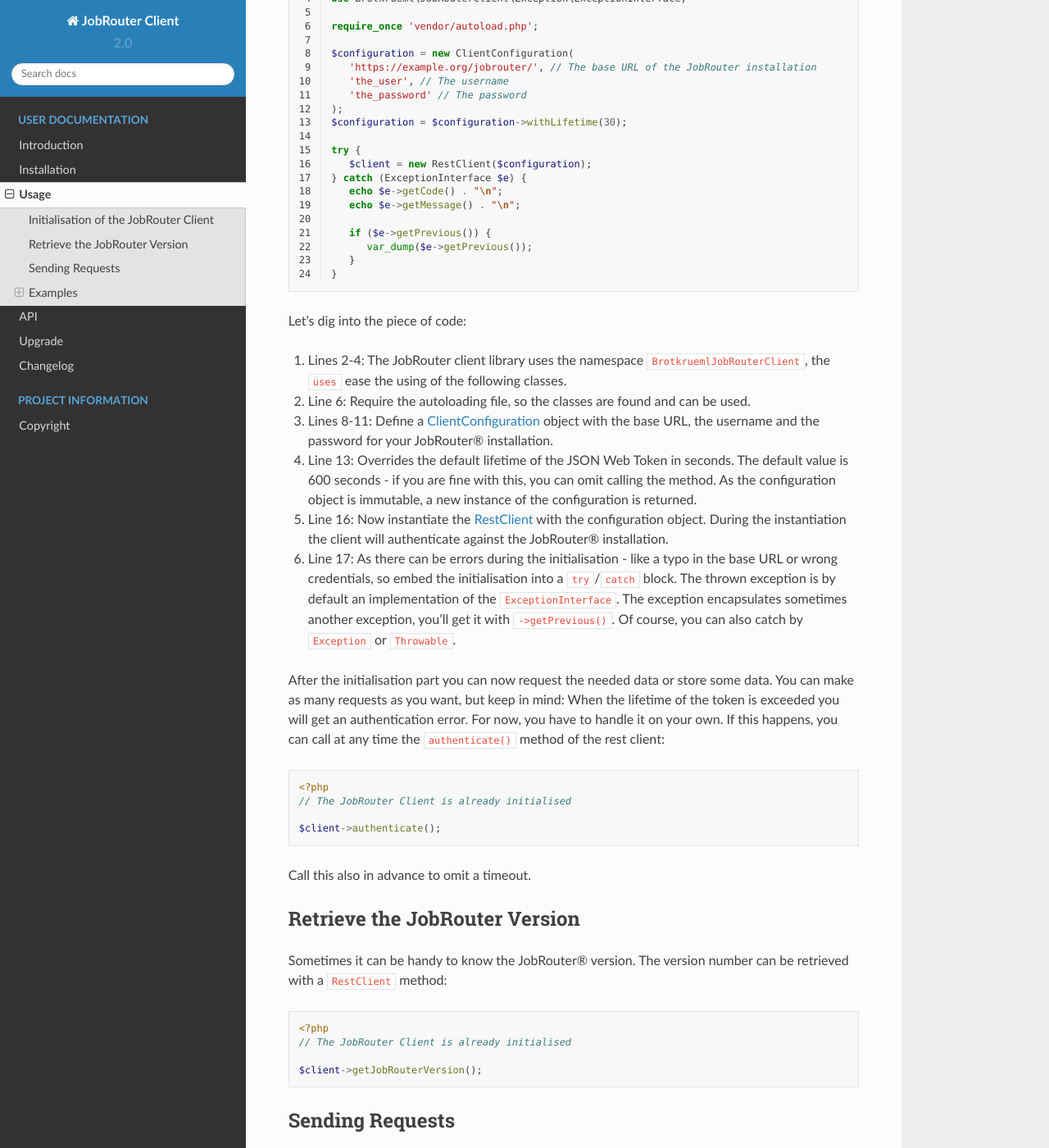
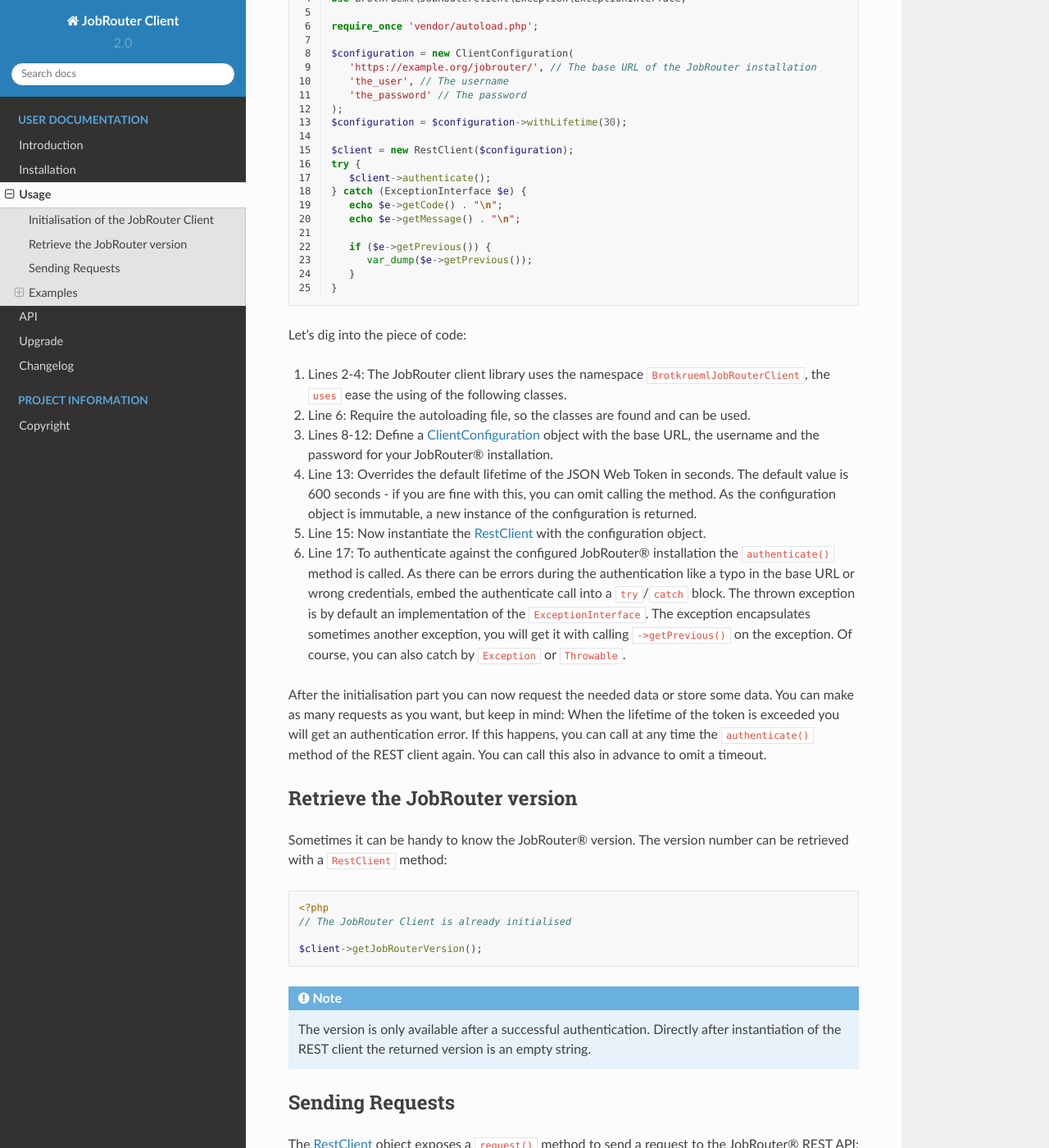
Before and after one commit to jobrouter/php-rest-client, a Sphinx documentation site: the page built from docs/usage.rst, in a window 1280 px wide and 1400 px high, scrolled down 589 px. Shown: the whole window at 82% size. Built offline with Sphinx 7.4.7 and the Read the Docs theme 2.0.0, drawn with Linux system fonts in a browser that asks for light colours; some of the changed text lies outside the part shown.

Commit message:
[!!!][TASK] Avoid automatic authentication on instantiation of REST client
Related: #2

```diff
--- a/docs/api/restclient.rst
+++ b/docs/api/restclient.rst
@@ -22,6 +22,8 @@
    .. php:method:: authenticate()
 
       Authenticate against the configured JobRouter system.
+
+      :returns Brotkrueml\\JobRouterClient\\Client\\RestClient: An instance of the class itself.
 
    .. php:method:: request($method, $resource, $data = [])
 
--- a/docs/changelog.rst
+++ b/docs/changelog.rst
@@ -15,6 +15,7 @@
 ^^^^^^^
 
 
+* On instantiation of the RestClient no authentication is done automatically anymore
 * Incident class accepts as a priority only a Priority enum
 * Incident class must be instantiated with a step number
 * Step number in Incident class is always an integer
--- a/docs/usage.rst
+++ b/docs/usage.rst
@@ -15,7 +15,7 @@
 Initialisation of the JobRouter Client
 ======================================
 
-::
+.. code-block:: php
 
    <?php
    use Brotkrueml\JobRouterClient\Client\RestClient;
@@ -31,8 +31,9 @@
    );
    $configuration = $configuration->withLifetime(30);
 
+   $client = new RestClient($configuration);
    try {
-      $client = new RestClient($configuration);
+      $client->authenticate();
    } catch (ExceptionInterface $e) {
       echo $e->getCode() . "\n";
       echo $e->getMessage() . "\n";
@@ -51,7 +52,7 @@
 #. Line 6: Require the autoloading file, so the classes are found and can be
    used.
 
-#. Lines 8-11: Define a :ref:`ClientConfiguration <api-clientconfiguration>`
+#. Lines 8-12: Define a :ref:`ClientConfiguration <api-clientconfiguration>`
    object with the base URL, the username and the password for your JobRouter®
    installation.
 
@@ -60,34 +61,28 @@
    calling the method. As the configuration object is immutable, a new instance
    of the configuration is returned.
 
-#. Line 16: Now instantiate the :ref:`RestClient <api-restclient>` with the
-   configuration object. During the instantiation the client will authenticate
-   against the JobRouter® installation.
+#. Line 15: Now instantiate the :ref:`RestClient <api-restclient>` with the
+   configuration object.
 
-#. Line 17: As there can be errors during the initialisation - like a typo in
-   the base URL or wrong credentials, so embed the initialisation into a
-   :php:`try`/:php:`catch` block. The thrown exception is by default an
-   implementation of the :php:`ExceptionInterface`. The exception encapsulates
-   sometimes another exception, you'll get it with :php:`->getPrevious()`. Of
-   course, you can also catch by :php:`\Exception` or :php:`\Throwable`.
+#. Line 17: To authenticate against the configured JobRouter® installation the
+   :php:`authenticate()` method is called. As there can be errors during the
+   authentication like a typo in the base URL or wrong credentials, embed the
+   authenticate call into a :php:`try`/:php:`catch` block. The thrown exception
+   is by default an implementation of the :php:`ExceptionInterface`. The
+   exception encapsulates sometimes another exception, you will get it with
+   calling :php:`->getPrevious()` on the exception. Of course, you can also
+   catch by :php:`\Exception` or :php:`\Throwable`.
 
 After the initialisation part you can now request the needed data or store some
 data. You can make as many requests as you want, but keep in mind: When the
 lifetime of the token is exceeded you will get an authentication error.
-For now, you have to handle it on your own. If this happens, you can call
-at any time the :php:`authenticate()` method of the rest client::
-
-   <?php
-   // The JobRouter Client is already initialised
-
-   $client->authenticate();
-
-Call this also in advance to omit a timeout.
+If this happens, you can call at any time the :php:`authenticate()` method of
+the REST client again. You can call this also in advance to omit a timeout.
 
 
 .. _usage.get-jobrouter-version:
 
-Retrieve the JobRouter Version
+Retrieve the JobRouter version
 ==============================
 
 Sometimes it can be handy to know the JobRouter® version. The version number
@@ -97,6 +92,11 @@
    // The JobRouter Client is already initialised
 
    $client->getJobRouterVersion();
+
+.. note::
+   The version is only available after a successful authentication. Directly
+   after instantiation of the REST client the returned version is an empty
+   string.
 
 
 .. _usage.sending-requests:
```
Also changed, not shown: CHANGELOG.md (+1 -0 lines), docs/upgrade.rst (+23 -0 lines), 4 other files.
